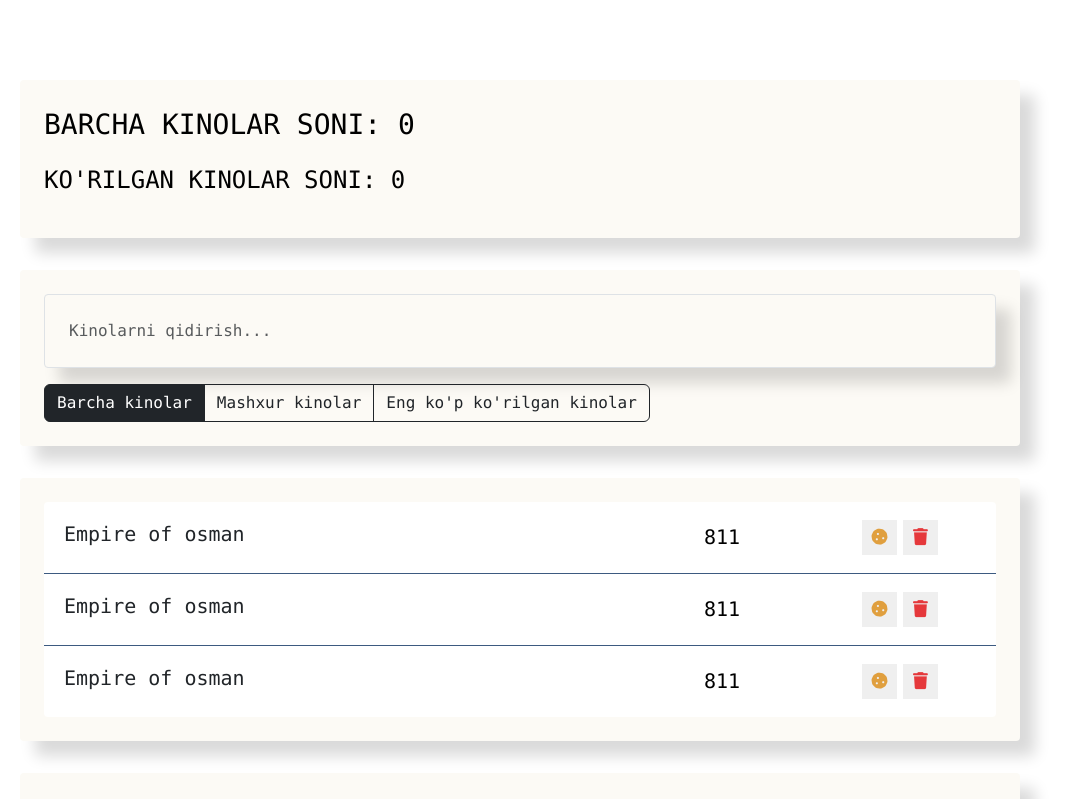
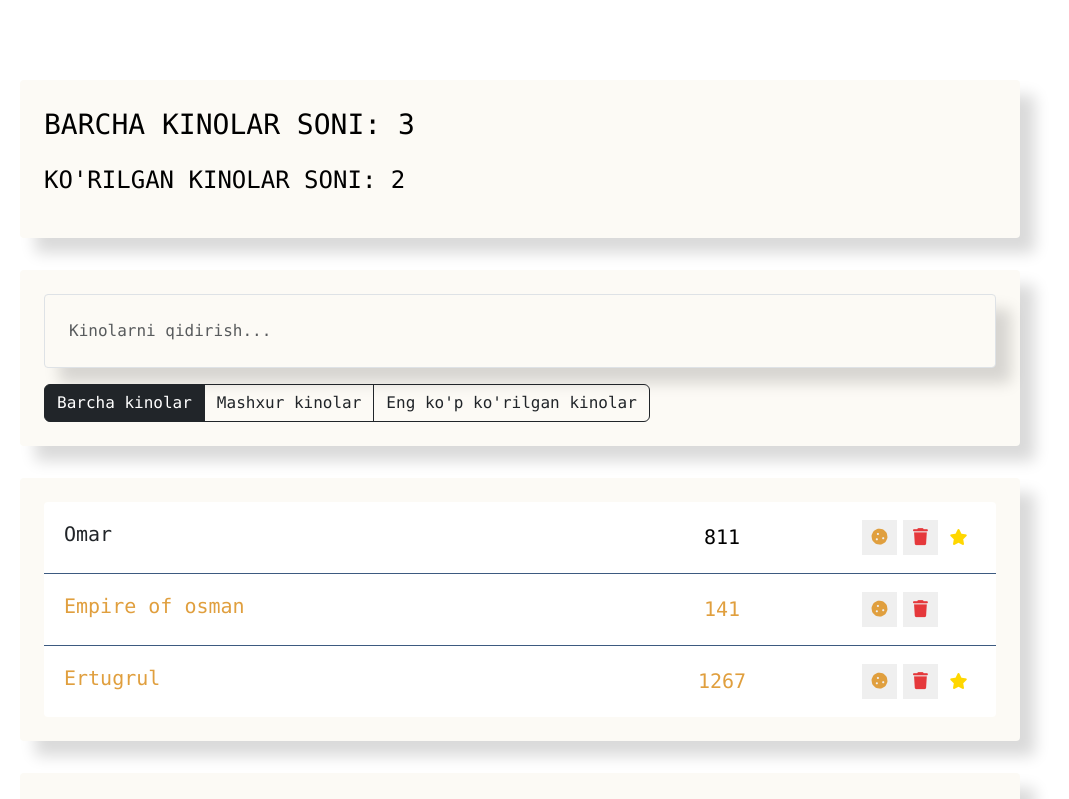
Before and after one commit to blvckeasy/movie-app-vue, a Vue app: page / in a window 1280 px wide. Shown: the top 799 px of the page, without its empty margins (120-1189 px from the left). Built offline with nearby package versions, Linux system fonts and the light colour scheme.

Commit message:
movie add function added

```diff
--- a/index.html
+++ b/index.html
@@ -4,7 +4,7 @@
     <meta charset="UTF-8">
     <link rel="icon" href="/favicon.ico">
     <meta name="viewport" content="width=device-width, initial-scale=1.0">
-    <title>Vite App</title>
+    <title>Vue | app</title>
     <link href="https://cdn.jsdelivr.net/npm/bootstrap@5.3.0-alpha2/dist/css/bootstrap.min.css" rel="stylesheet">
     <link rel="stylesheet" href="https://cdnjs.cloudflare.com/ajax/libs/font-awesome/6.4.0/css/all.min.css"/>
   </head>
--- a/src/components/app-info/AppInfo.vue
+++ b/src/components/app-info/AppInfo.vue
@@ -1,12 +1,23 @@
 <template>
   <div class="app-info">
-    <p class="fs-3 text-uppercase">Barcha kinolar soni: 0</p>
-    <p class="fs-4 text-uppercase">Ko'rilgan kinolar soni: 0</p>
+    <p class="fs-3 text-uppercase">Barcha kinolar soni: {{ allMoviesCount }}</p>
+    <p class="fs-4 text-uppercase">Ko'rilgan kinolar soni: {{ favouriteMoviesCount }}</p>
   </div>
 </template>
 
 <script>
-export default {}
+export default {
+  props: {
+    allMoviesCount: {
+      type: Number,
+      required: true,
+    },
+    favouriteMoviesCount: {
+      type: Number,
+      required: true
+    }
+  }
+}
 </script>
 
 <style scoped>
--- a/src/components/app/App.vue
+++ b/src/components/app/App.vue
@@ -1,13 +1,13 @@
 <template>
   <div class="app font-monospace">
     <div class="content">
-      <AppInfo />
+      <AppInfo :allMoviesCount="movies.length" :favouriteMoviesCount='movies.filter(o => o.favourite).length'/>
       <div class="search-panel">
         <SearchPanel />
         <AppFilter />
       </div>
-      <MovieList />
-      <MovieAddForm />
+      <MovieList :movies="movies"/>
+      <MovieAddForm  @createMovie="createMovie"/>
     </div>
   </div>
 </template>
@@ -26,6 +26,20 @@
       AppFilter,
       MovieList,
       MovieAddForm,
+    },
+    data() {
+      return {
+        movies: [
+          { name: 'Omar', viewers: 811, favourite: false, like: true },
+          { name: 'Empire of osman', viewers: 141, favourite: true, like: false },
+          { name: 'Ertugrul', viewers: 1267, favourite: true, like: true },
+        ],
+      }
+    },
+    methods: {
+      createMovie(item) {
+        this.movies.push(item)
+      }
     }
   }
 </script>
--- a/src/components/movie-add-form/MovieAddForm.vue
+++ b/src/components/movie-add-form/MovieAddForm.vue
@@ -1,19 +1,45 @@
 <template>
   <div class="movie-add-form">
     <h3>Yangi kino qo'shish</h3>
-    <form class="add-form d-flex">
-      <input type="text" class="form-control new-movie-label" placeholder="Qanday kino?">
-      <input type="text" class="form-control new-movie-label" placeholder="Nechi marotaba ko'rilgan?">
-      <button class="btn btn-outline-dark" type="submit">
-        Qo'shish
-      </button>
+    <form class="add-form d-flex" @submit.prevent>
+      <input
+        type="text"
+        class="form-control new-movie-label"
+        placeholder="Qanday kino?"
+        :value="name"
+        @input="name = $event.target.value"
+      />
+      <input
+        type="number"
+        class="form-control new-movie-label"
+        placeholder="Nechi marotaba ko'rilgan?"
+        :value="viewers"
+        @input="viewers = $event.target.value"
+      />
+      <button class="btn btn-outline-dark" type="submit" @click="addMovie">Qo'shish</button>
     </form>
   </div>
 </template>
 
 <script>
 export default {
-
+  data() {
+    return {
+      name: '',
+      viewers: '',
+    }
+  },
+  methods: {
+    addMovie () {
+      const newMovie = {
+        name: this.name,
+        viewers: this.viewers,
+        favourite: false,
+        like: false,
+      }
+      this.$emit("createMovie", newMovie)
+    }
+  }
 }
 </script>
 
--- a/src/components/movie-list-item/MovieListItem.vue
+++ b/src/components/movie-list-item/MovieListItem.vue
@@ -1,7 +1,10 @@
 <template>
-  <li class="list-group-item d-flex justify-content-between">
-    <span class="list-group-item-label">Empire of osman</span>
-    <input type="number" class="list-group-item-input" defaultValue="811">
+  <li
+    class="list-group-item d-flex justify-content-between"
+    :class="[{like: movie.like}, { favourite: movie.favourite }]"
+  >
+    <span class="list-group-item-label">{{ movie.name }}</span>
+    <input type="number" class="list-group-item-input" :value="movie.viewers">
 
     <div class="d-flex justify-content-center align-items-center">
       <button type="button" class="btn-cookie btn-sm">
@@ -18,7 +21,12 @@
 
 <script>
 export default {
-
+  props: {
+    movie: {
+      type: Object,
+      required: true
+    }
+  }
 }
 </script>
 
--- a/src/components/movie-list/MovieList.vue
+++ b/src/components/movie-list/MovieList.vue
@@ -1,8 +1,6 @@
 <template>
   <ul class="movie-list list-group">
-  <MovieListItem />
-  <MovieListItem />
-  <MovieListItem />
+    <MovieListItem v-for="movie in movies" :movie="movie" />
   </ul>
 </template>
 
@@ -10,7 +8,13 @@
 import MovieListItem from '@/components/movie-list-item/MovieListItem.vue'
 
 export default {
-    components: { MovieListItem, }
+  components: { MovieListItem },
+  props: {
+    movies: {
+      type: Array,
+      required: true,
+    }
+  }
 }
 </script>
 
```
Lines whose indentation alone changed are shown as unchanged.
